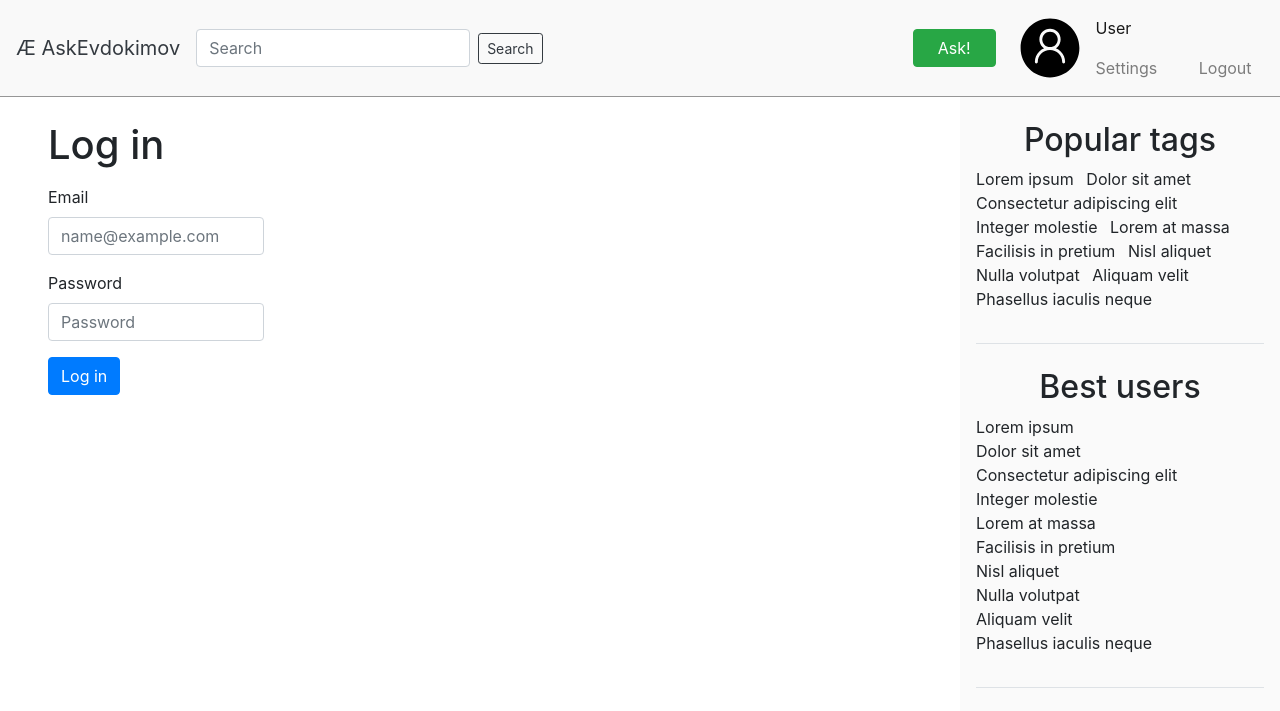
After one commit to Arugaf/TP-Web, a Django app: page /login in a window 1280 px wide. The commit adds this page. Shown: the top 711 px of the page. Run offline with Django 3.2, Linux system fonts and the light colour scheme; some libraries are stand-ins or nearby versions.

Commit message:
login page

```diff
--- a/ask_evdokimov/urls.py
+++ b/ask_evdokimov/urls.py
@@ -5,5 +5,6 @@ urlpatterns = [
     path('', views.index, name="index"),
     path('1', views.question, name="question"),
     path('tag', views.tag, name="tag"),
-    path('ask', views.ask_question, name="ask_question")
+    path('ask', views.ask_question, name="ask_question"),
+    path('login', views.login, name="login")
 ]
--- a/ask_evdokimov/views.py
+++ b/ask_evdokimov/views.py
@@ -15,3 +15,7 @@ def tag(request):
 
 def ask_question(request):
     return render(request, 'ask_question.html')
+
+
+def login(request):
+    return render(request, 'login.html')
--- a/templates/ask_question.html
+++ b/templates/ask_question.html
@@ -11,21 +11,21 @@
 
         <!-- Question title -->
         <div class="form-group">
-            <label for="Question_title">Question title:</label>
+            <label for="Question_title">Question title</label>
             <input class="form-control" type="text" placeholder="Title" id="Question_title"/>
         </div>
 
 
         <!-- Question text -->
         <div class="form-group">
-            <label for="Question_text">Enter your question here:</label>
+            <label for="Question_text">Enter your question here</label>
             <textarea class="form-control" placeholder="Text" id="Question_text" rows="5"></textarea>
         </div>
 
 
         <!-- Question tags -->
         <div class="form-group">
-            <label for="Question_tags">Enter your tags here:</label>
+            <label for="Question_tags">Enter your tags here</label>
             <input class="form-control" type="text" placeholder="Tags" id="Question_tags"/>
         </div>
 
--- /dev/null
+++ b/templates/login.html
@@ -0,0 +1,30 @@
+{% extends 'include/base.html' %}
+
+{% block content %}
+
+    <!-- Title -->
+    <p class="h1 mb-3">
+        Log in
+    </p>
+
+    <form>
+
+        <!-- Title -->
+        <div class="form-group">
+            <label for="Email">Email</label>
+            <input type="email" class="form-control col-7 col-sm-6 col-md-5 col-lg-4 col-xl-3" id="Email" placeholder="name@example.com">
+        </div>
+
+        <!-- Title -->
+        <div class="form-group">
+            <label for="Password">Password</label>
+            <input type="password" class="form-control col-7 col-sm-6 col-md-5 col-lg-4 col-xl-3" id="Password" placeholder="Password">
+        </div>
+
+        <!-- Login button -->
+        <div class="form-group">
+            <button type="submit" class="btn btn-primary">Log in</button>
+        </div>
+    </form>
+
+{% endblock %}
```
